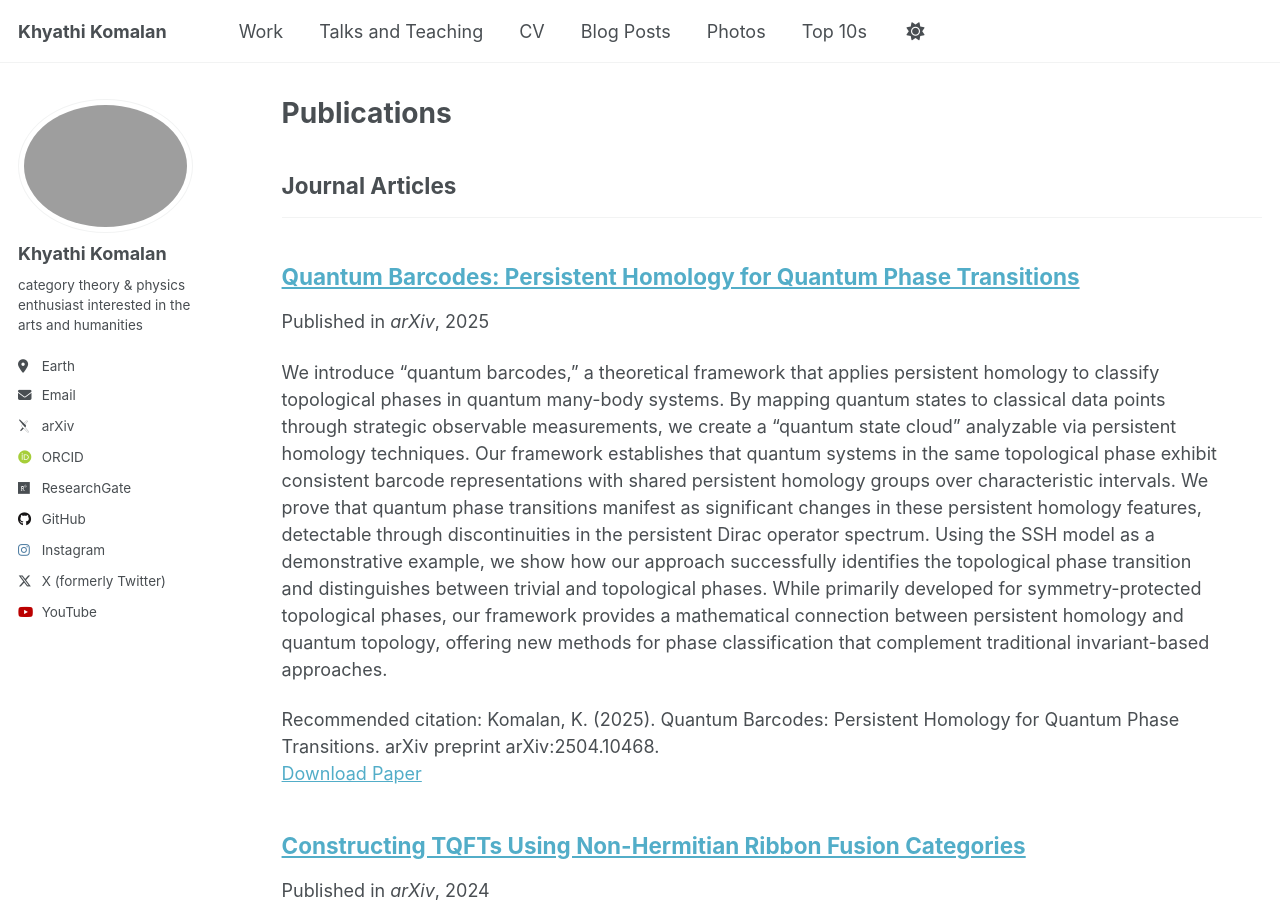
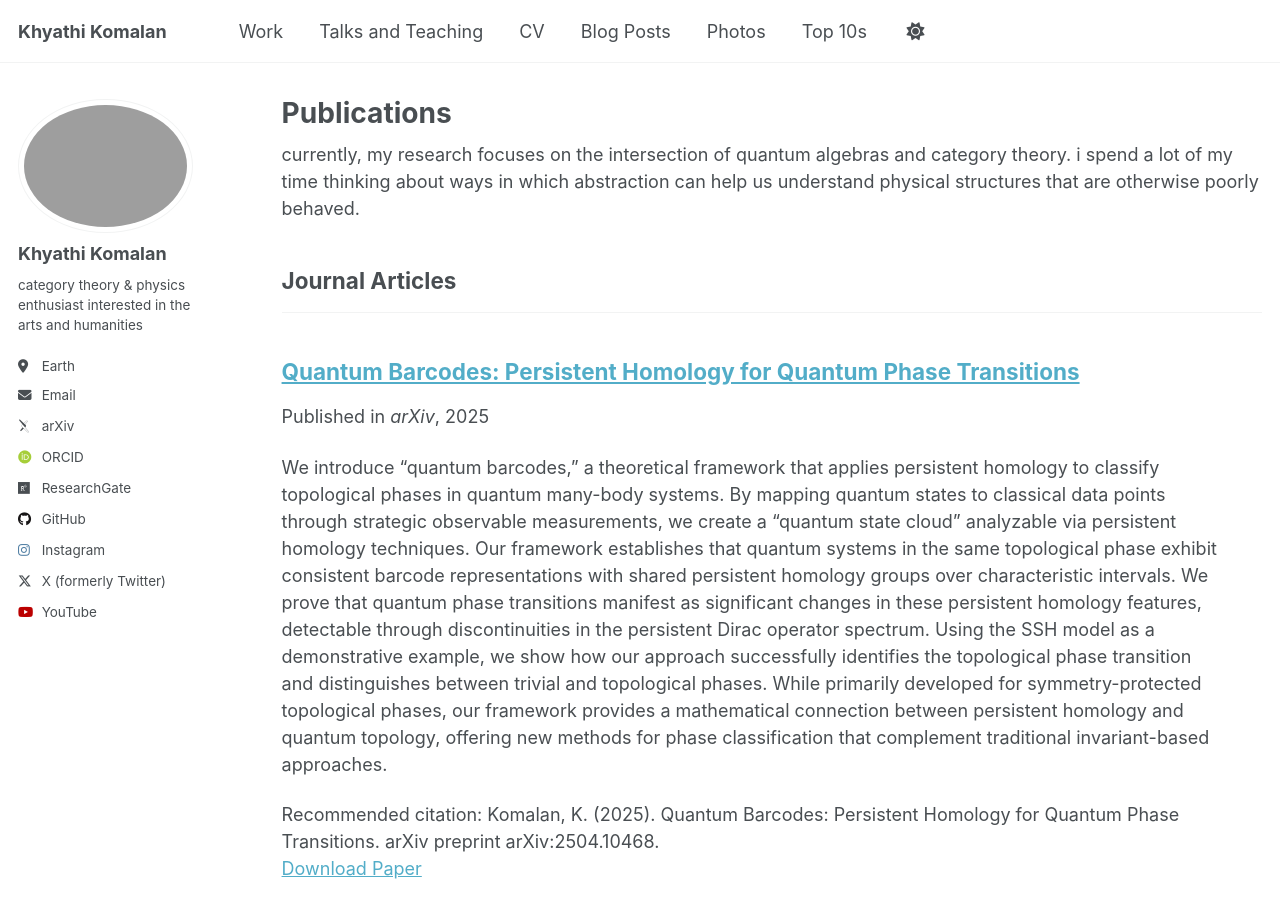
Before and after one commit to khyathikomalan/khyathikomalan.github.io, a Jekyll site: the page built from _pages/publications.html, in a window 1280 px wide and 900 px high. Built offline with Jekyll 4.4.1, drawn with Linux system fonts in a browser that asks for light colours; some web fonts are replaced.

Commit message:
Update publications.html

```diff
--- a/_pages/publications.html
+++ b/_pages/publications.html
@@ -4,6 +4,8 @@ title: "Publications"
 permalink: /publications/
 author_profile: true
 ---
+
+currently, my research focuses on the intersection of quantum algebras and category theory. i spend a lot of my time thinking about ways in which abstraction can help us understand physical structures that are otherwise poorly behaved.
 
 {% if site.author.googlescholar %}
   <div class="wordwrap">You can also find my articles on <a href="{{site.author.googlescholar}}">my Google Scholar profile</a>.</div>
```
